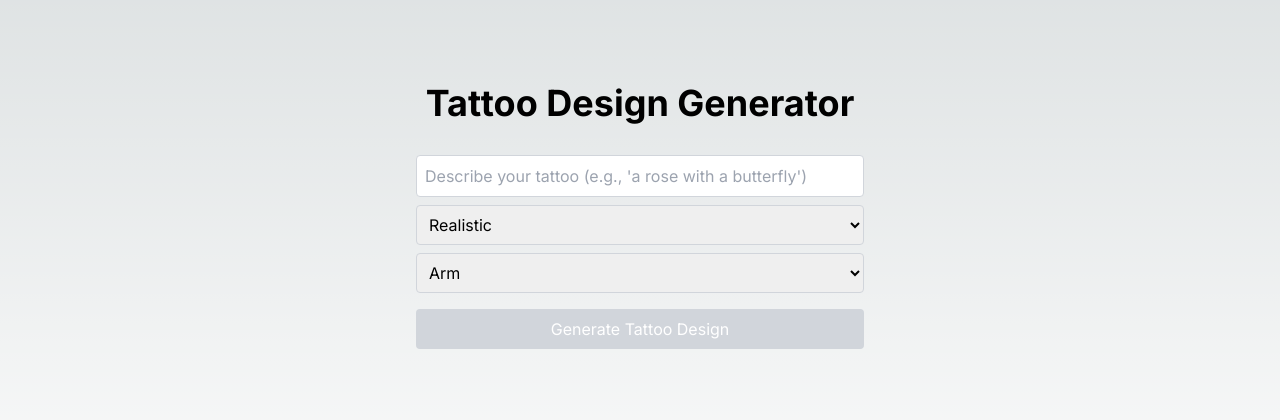
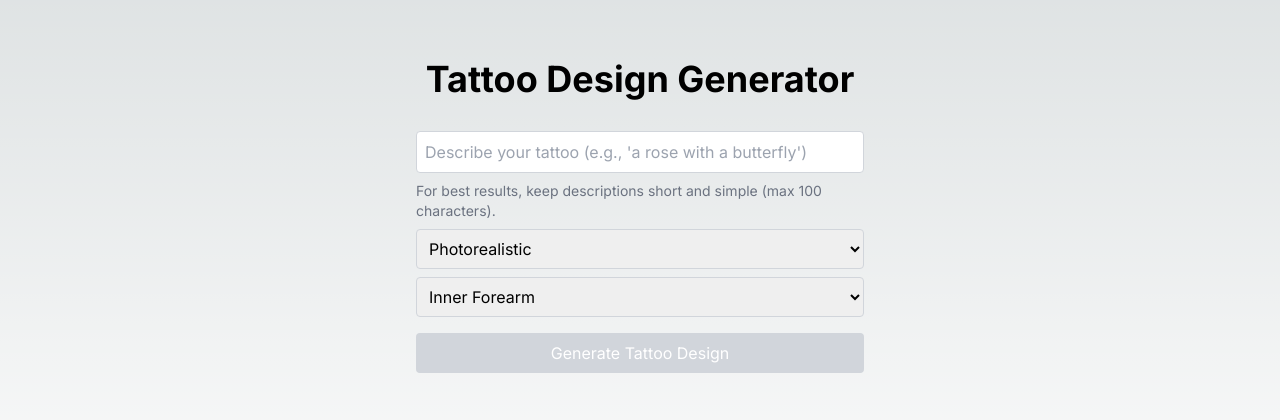
Before and after one commit to ramanbattina/ai-image-generator, a Next.js app: page / in a window 1280 px wide. Shown: the part 184-604 px from the top of the page. Built offline with nearby package versions, Linux system fonts and the light colour scheme.

Commit message:
added extra styles

```diff
--- a/src/app/page.js
+++ b/src/app/page.js
@@ -56,18 +56,21 @@ export default function Home() {
           onChange={(e) => setPrompt(e.target.value)}
           className="w-full p-2 border border-gray-300 rounded mb-2"
           placeholder="Describe your tattoo (e.g., 'a rose with a butterfly')"
+          maxLength={100}
         />
+
+        <p className="text-sm text-gray-500 mb-2">For best results, keep descriptions short and simple (max 100 characters).</p>
 
         <select
           value={style}
           onChange={(e) => setStyle(e.target.value)}
           className="w-full p-2 border border-gray-300 rounded mb-2"
         >
-          <option value="realistic">Realistic</option>
-          <option value="minimalist">Minimalist</option>
-          <option value="traditional">Traditional</option>
-          <option value="watercolor">Watercolor</option>
-          <option value="geometric">Geometric</option>
+          <option value="photorealistic">Photorealistic</option>
+          <option value="black and gray">Black and Gray</option>
+          <option value="old school">Old School</option>
+          <option value="neo-traditional">Neo-Traditional</option>
+          <option value="tribal">Tribal</option>
         </select>
 
         <select
@@ -75,11 +78,12 @@ export default function Home() {
           onChange={(e) => setPlacement(e.target.value)}
           className="w-full p-2 border border-gray-300 rounded mb-2"
         >
-          <option value="arm">Arm</option>
-          <option value="leg">Leg</option>
-          <option value="back">Back</option>
+          <option value="inner forearm">Inner Forearm</option>
+          <option value="outer bicep">Outer Bicep</option>
+          <option value="upper back">Upper Back</option>
           <option value="chest">Chest</option>
-          <option value="wrist">Wrist</option>
+          <option value="calf">Calf</option>
+          <option value="thigh">Thigh</option>
         </select>
 
         <button
```
